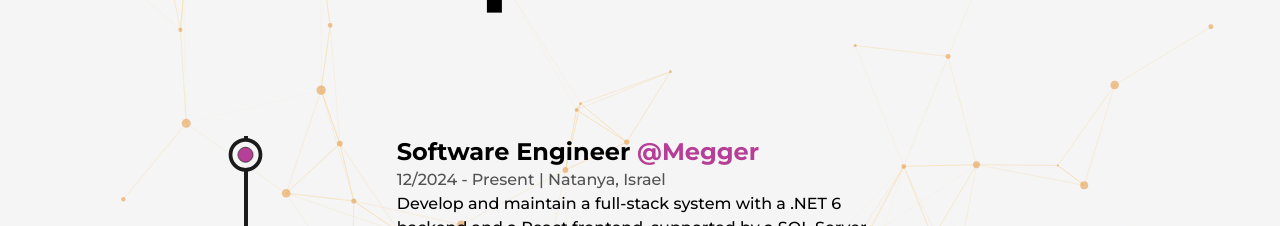
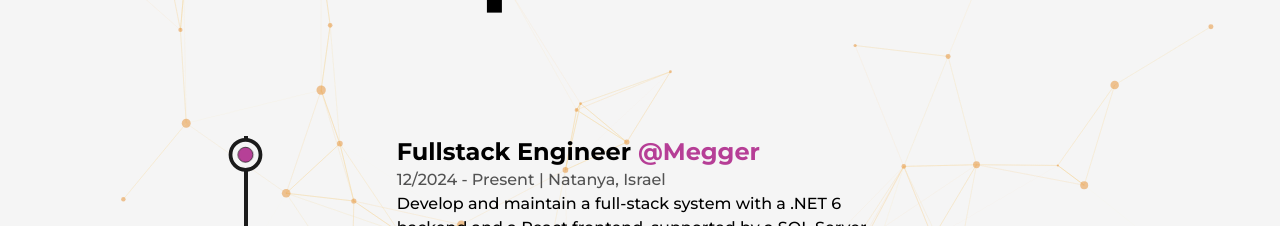
Before and after one commit to idanHur/idanhur.github.io, a Next.js app: page /about in a window 1280 px wide. Shown: the part 1100-1326 px from the top of the page. Built offline with nearby package versions, Linux system fonts and the light colour scheme.

Commit message:
Updated next version and some packeges

```diff
--- a/package.json
+++ b/package.json
@@ -12,7 +12,7 @@
     "eslint": "8.36.0",
     "eslint-config-next": "13.2.4",
     "framer-motion": "^10.6.0",
-    "next": "13.2.4",
+    "next": "^15.1.6",
     "react": "18.2.0",
     "react-dom": "18.2.0",
     "react-tsparticles": "^2.12.2",
--- a/src/components/Experience.js
+++ b/src/components/Experience.js
@@ -50,7 +50,7 @@ const Experience = () => {
             className='absolute left-9 top-0 w-[4px] h-full bg-dark dark:bg-light origin-top'/>
             <ul className='w-full flex flex-col items-start justify-between ml-4'>
                 <Details
-                    position={`${experienceMeggerStrings.experienceMeggerPosition}`}
+                    position={`${experienceMeggerStrings.experienceMeggerPosition2}`}
                     company={`${experienceMeggerStrings.experienceMeggerCompany}`}
                     time={`${experienceMeggerStrings.experienceMeggerTime2}`}
                     companyLink={`${experienceMeggerStrings.experienceMeggerCompanyLink}`}
--- a/src/strings.js
+++ b/src/strings.js
@@ -103,13 +103,14 @@ export const experienceMeggerWork = `Contributed to the development and support
     Refactored production testers in .NET Framework 4.8 with Entity Framework and MySQL,
     reducing test times through asynchronous operations and improving calibration accuracy with advanced statistical methods.`;
 
+export const experienceMeggerPosition2 = "Fullstack Engineer";
 export const experienceMeggerTime2 = "12/2024 - Present"
 export const experienceMeggerWork2 = `Develop and maintain a full-stack system with a .NET 6 backend and a React frontend,
     supported by a SQL Server database. Contributions include implementing Entity Framework migrations with data seeding
     for streamlined database versioning and service installation. Additionally, upgraded the React application from version 16 to 18,
     ensuring compatibility and improved performance. Responsible for delivering new features, fixing bugs, and optimizing system performance to meet evolving business needs.`
 
-export const experienceMeggerStrings  = {experienceMeggerWork2, experienceMeggerTime2, experienceMeggerPosition, experienceMeggerCompany, experienceMeggerTime, experienceMeggerCompanyLink, experienceMeggerAddress, experienceMeggerWork};
+export const experienceMeggerStrings  = {experienceMeggerPosition2, experienceMeggerWork2, experienceMeggerTime2, experienceMeggerPosition, experienceMeggerCompany, experienceMeggerTime, experienceMeggerCompanyLink, experienceMeggerAddress, experienceMeggerWork};
 
 export const education1Type = "B.Sc. in Software Engineering, specialization in Machine Learning and AI.";
 export const education1Place = "Afeka Tel Aviv Academic College of Engineering";
```
Also changed, not shown: 1 other file (tests, documents, lock files or other folders).
